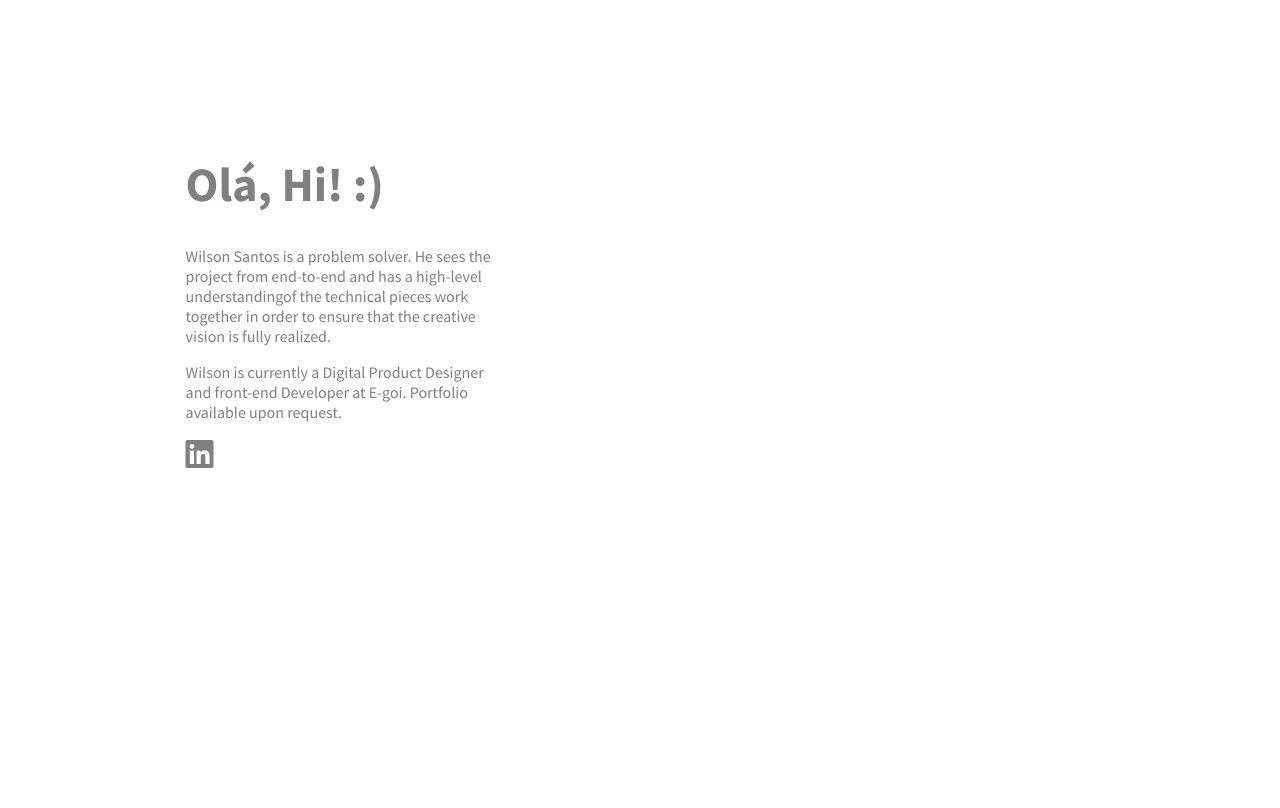
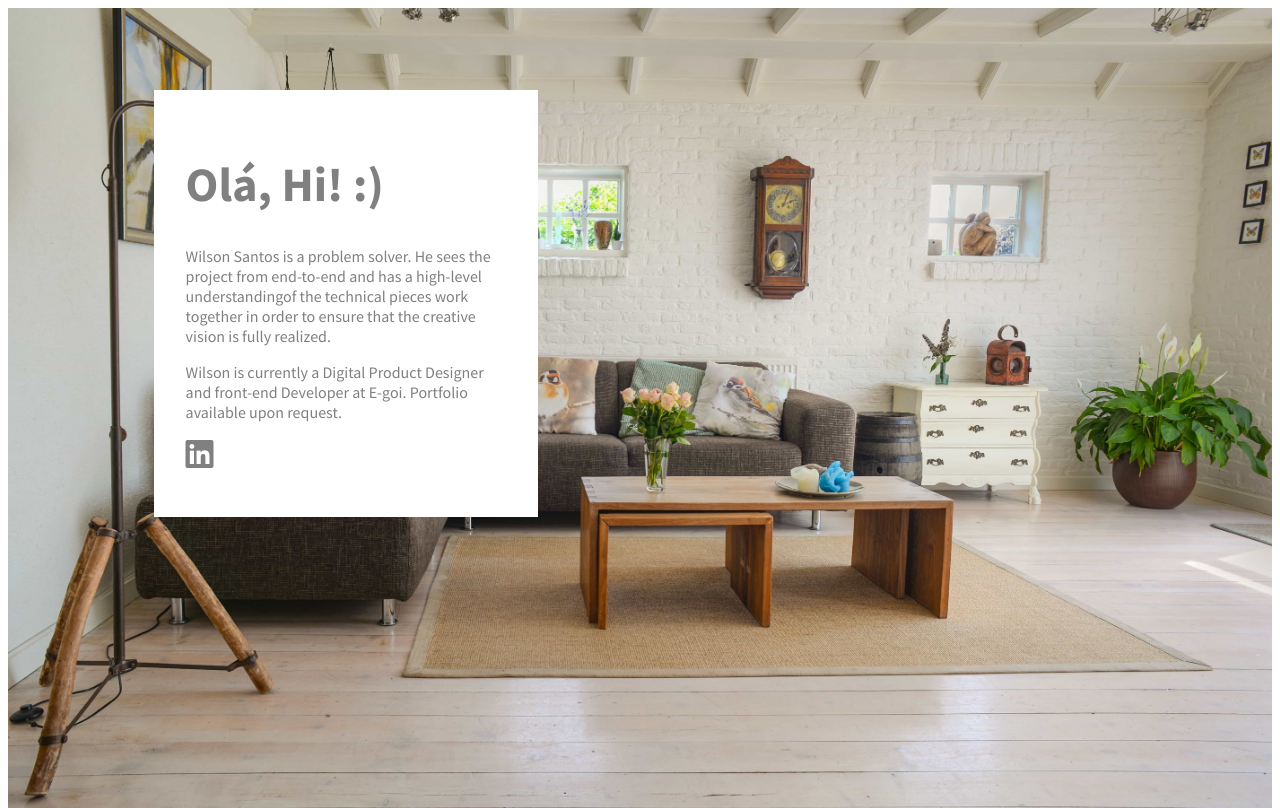
Before and after one commit to wilsonfsantos/mywsantos, a plain HTML site: page index.html in a window 1280 px wide. Drawn offline with Linux system fonts and the light colour scheme.

Commit message:
Update style.css

```diff
--- a/style.css
+++ b/style.css
@@ -6,7 +6,7 @@ body, html {
     overflow: hidden;
 }
 .bg-img {
-    background-image: url("imgs/invite-to-living-room.jpeg");
+    background-image: url("invite-to-living-room.jpeg");
     height: 100%;
     background-position: center;
     background-repeat: no-repeat;
```
